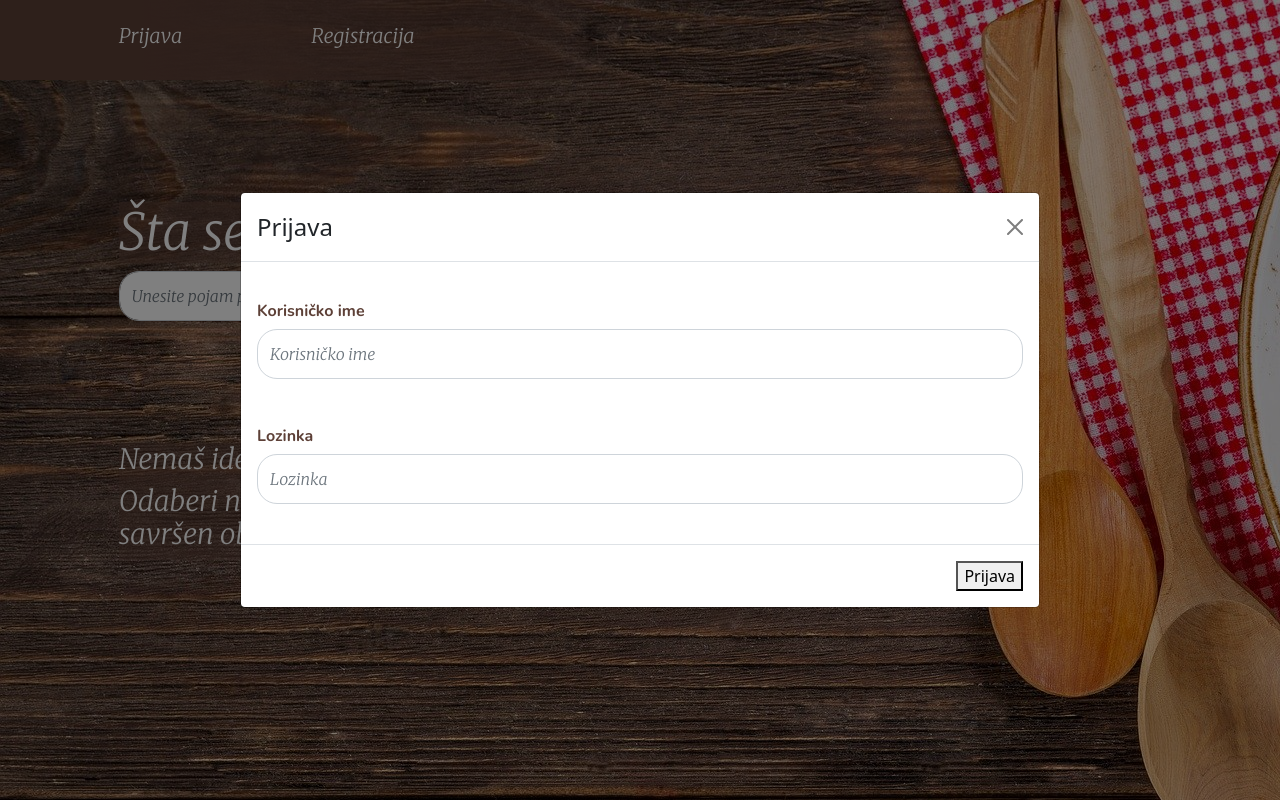
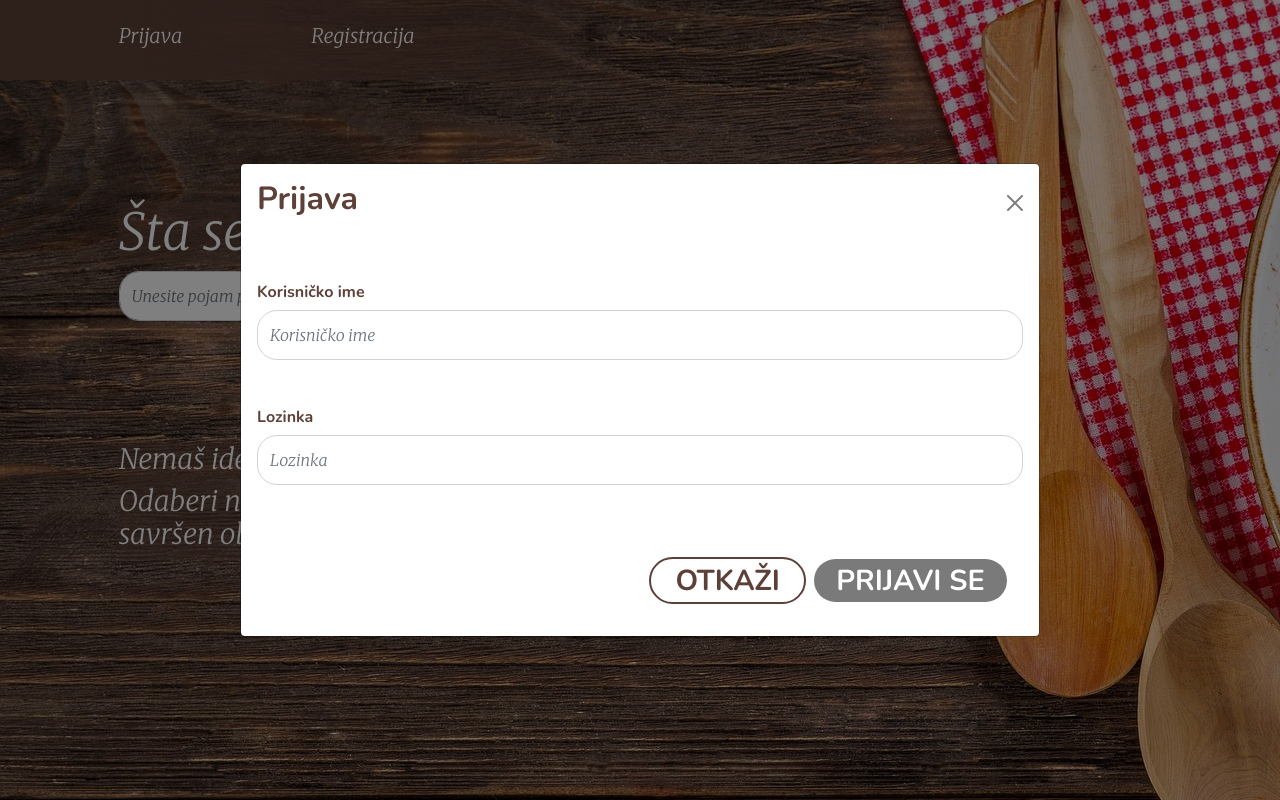
Before and after one commit to selmav/selmav.github.io, a React (Create React App) app: page / in a window 1280 px wide. Both pictures are taken after a click on the element "Prijava". Shown: the top 800 px of the page. Built offline with nearby package versions, Linux system fonts and the light colour scheme; the HTML template or start-up script is replaced by a standard one.

Commit message:
Implemented login popup content

```diff
--- a/src/components/Header.scss
+++ b/src/components/Header.scss
@@ -20,3 +20,14 @@
     display: flex;
     flex-direction: column;
 }
+
+.modal-header,
+.modal-footer {
+    border: none !important;
+}
+
+.modal-header {
+    h3 {
+        font-size: 2rem;
+    }
+}
--- a/src/components/Header.tsx
+++ b/src/components/Header.tsx
@@ -1,7 +1,7 @@
-import { ReactElement, useEffect, useState } from 'react';
+import { useEffect, useState } from 'react';
 import { useForm } from 'react-hook-form';
 import './Header.scss';
-import Popup from './Popup';
+import Popup, { PopupProps } from './Popup';
 
 interface LoginRequest {
     username: string;
@@ -10,14 +10,21 @@ interface LoginRequest {
 
 function Header() {
     const [modalShow, setModalShow] = useState(false);
-    const [popupBody, setPopupBody] = useState<ReactElement | undefined>(undefined);
+    const [isLogin, setIsLogin] = useState(false);
+    const [popupProps, setPopupProps] = useState<PopupProps>({});
     const { register, formState: { touchedFields, errors }, getValues, reset } = useForm<LoginRequest>({ mode: 'onBlur' });
 
     useEffect(() => {
-        setPopupBody(loginBody());
-    }, [touchedFields?.username, touchedFields?.password, errors?.username, errors?.password]);
+        const formValid = isLogin ?
+            ((touchedFields?.username && !errors?.username) && (touchedFields?.password && !errors?.password)) :
+            true;
+        setProps(!!formValid);
+    }, [isLogin, touchedFields?.username, touchedFields?.password, errors?.username, errors?.password]);
+
+    const loginHeader = <h3 className="secondary-font secondary-font--contrast">Prijava</h3>
 
     function loginBody() {
+        // todo: move this to separate component (LoginForm)?
         return (<form className="modal-form">
             <div className="modal-form-row">
                 <h5 className="secondary-font secondary-font--contrast">Korisničko ime</h5>
@@ -35,10 +42,39 @@ function Header() {
         </form>);
     }
 
+    function loginFooter(formValid: boolean) {
+        return (
+            <div className="modal-footer">
+                <button type="button" className="button-secondary" onClick={() => setModalShow(false)}>Otkaži</button>
+                <button type="button" className={`button-common ${!formValid ? 'button-common--disabled' : ''}`}
+                    onClick={() => setModalShow(false)} disabled={!formValid}>
+                    Prijavi se
+                </button>
+            </div>
+        );
+    }
+
+    function registrationBody() {
+        return (
+            <p>registration</p>
+        )
+    }
+
     function handlePopup(isLogin: boolean = true) {
         reset();
-        setPopupBody(isLogin ? loginBody() : undefined);
+        setIsLogin(isLogin);
         setModalShow(true);
+    }
+
+    function setProps(formValid: boolean) {
+        const props: PopupProps = isLogin ? {
+            header: loginHeader,
+            body: loginBody(),
+            footer: loginFooter(formValid)
+        } : {
+            body: registrationBody()
+        };
+        setPopupProps(props);
     }
 
     return (
@@ -48,7 +84,7 @@ function Header() {
                 <h5 className="link" onClick={() => handlePopup(false)}>Registracija</h5>
             </div>
 
-            <Popup show={modalShow} onHide={() => setModalShow(false)} body={popupBody} />
+            <Popup show={modalShow} onHide={() => setModalShow(false)} {...popupProps} />
         </>
     );
 }
--- a/src/components/Popup.tsx
+++ b/src/components/Popup.tsx
@@ -1,26 +1,22 @@
 import { ReactElement } from "react";
 import { Modal, ModalProps } from "react-bootstrap";
 
-interface PopupProps {
+export interface PopupProps {
+    header?: ReactElement;
     body?: ReactElement;
+    footer?: ReactElement;
 }
 
 function Popup(props: ModalProps & PopupProps) {
     return (
         <Modal {...props} size="lg" centered>
             <Modal.Header closeButton>
-                <Modal.Title>Prijava</Modal.Title>
+                <Modal.Title>{props.header ?? <p>Prijava</p>}</Modal.Title>
             </Modal.Header>
 
-            <Modal.Body>
-                {
-                    props.body ?? <p>some body</p>
-                }
-            </Modal.Body>
+            <Modal.Body>{props.body ?? <p>some body</p>}</Modal.Body>
 
-            <Modal.Footer>
-                <button onClick={props.onHide}>Prijava</button>
-            </Modal.Footer>
+            <Modal.Footer>{props.footer ?? <button onClick={props.onHide}>Prijava</button>}</Modal.Footer>
         </Modal>
     );
 }
```
